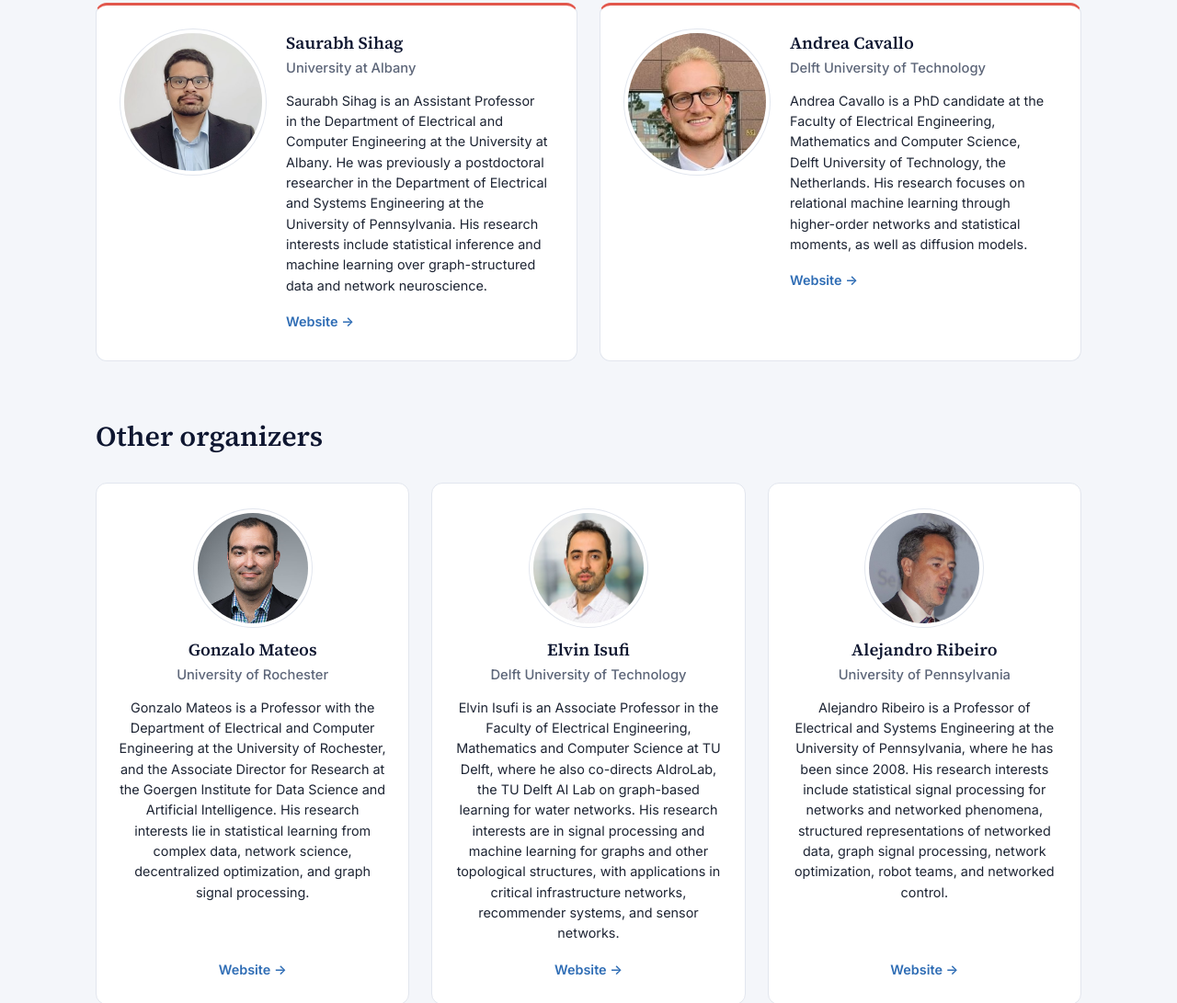
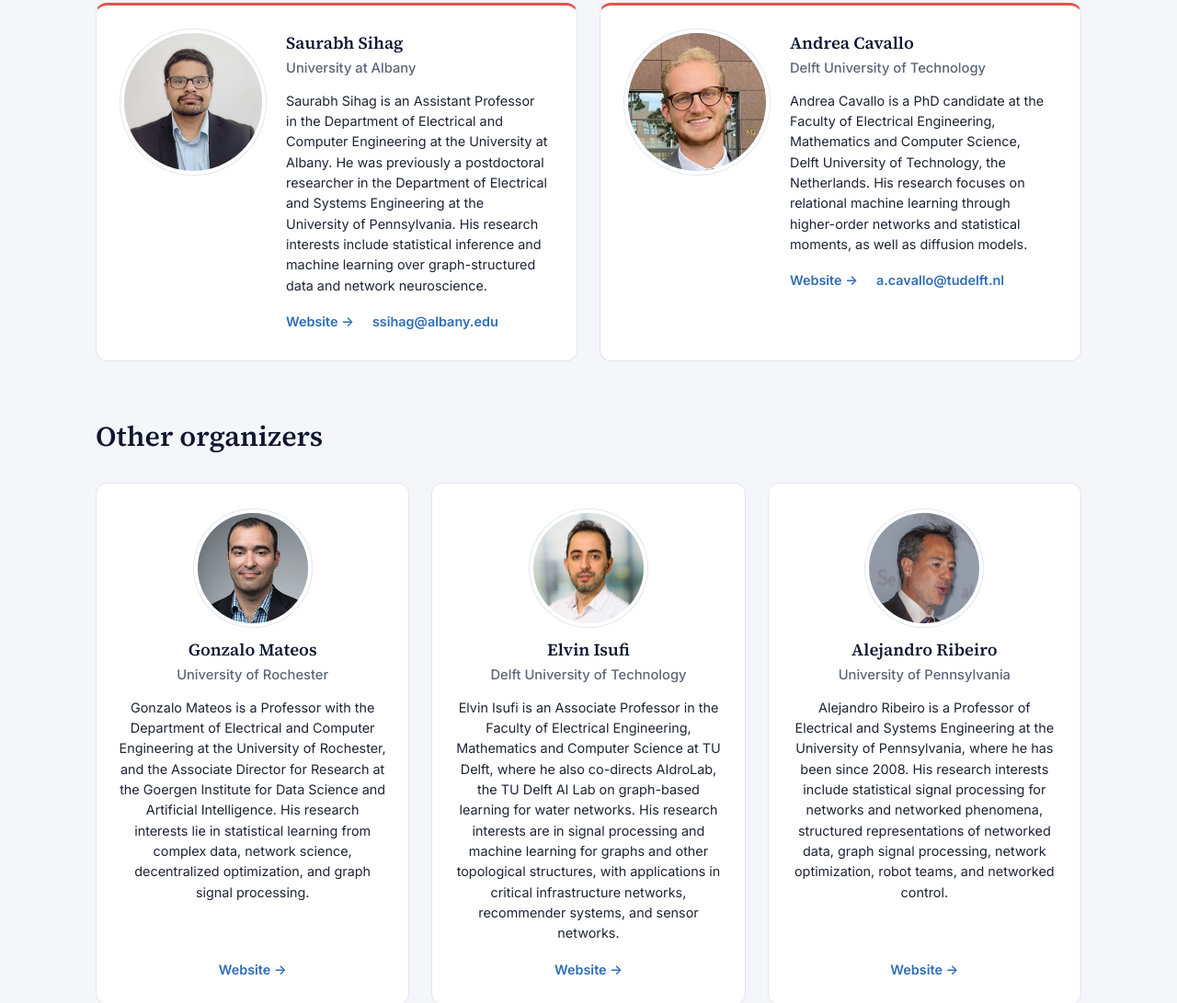
Before and after one commit to learningwithcovariances/learningwithcovariances.github.io, a plain HTML site: page index.html in a window 1280 px wide. Shown: the part 2909-4000 px from the top of the page at 92% size. Drawn offline with Linux system fonts and the light colour scheme.

Commit message:
Add speaker contact emails to speaker cards and footer
Co-Authored-By: Claude Opus 5.5 <noreply@anthropic.com>

```diff
--- a/assets/css/style.css
+++ b/assets/css/style.css
@@ -416,6 +416,8 @@ h3 { font-size: 1.25rem; font-weight: 600; }
 .affiliation { margin: 0 0 12px; font-size: .92rem; color: var(--muted); font-weight: 500; }
 .bio { margin: 0 0 16px; font-size: .9rem; line-height: 1.55; flex-grow: 1; }
 .speaker-link { font-size: .9rem; font-weight: 600; text-decoration: none; }
+.speaker-links { display: flex; flex-wrap: wrap; align-items: baseline; gap: 4px 20px; }
+@media (max-width: 560px) { .speaker-links { justify-content: center; } }
 
 /* ---------------- Schedule ---------------- */
 .schedule {
--- a/index.html
+++ b/index.html
@@ -15,7 +15,7 @@
   <link rel="preconnect" href="https://fonts.googleapis.com">
   <link rel="preconnect" href="https://fonts.gstatic.com" crossorigin>
   <link href="https://fonts.googleapis.com/css2?family=Inter:wght@400;500;600&family=Source+Serif+4:opsz,wght@8..60,500;8..60,600;8..60,700&display=swap" rel="stylesheet">
-  <link rel="stylesheet" href="assets/css/style.css?v=6">
+  <link rel="stylesheet" href="assets/css/style.css?v=7">
 </head>
 <body>
 
@@ -189,7 +189,10 @@
                 research interests include statistical inference and machine learning over graph-structured
                 data and network neuroscience.
               </p>
-              <a class="speaker-link" href="https://sihags.github.io/">Website <span aria-hidden="true">&rarr;</span></a>
+              <div class="speaker-links">
+                <a class="speaker-link" href="https://sihags.github.io/">Website <span aria-hidden="true">&rarr;</span></a>
+                <a class="speaker-link" href="mailto:ssihag@albany.edu">ssihag@albany.edu</a>
+              </div>
             </div>
           </article>
 
@@ -204,7 +207,10 @@
                 relational machine learning through higher-order networks and statistical moments, as well
                 as diffusion models.
               </p>
-              <a class="speaker-link" href="https://www.tudelft.nl/ewi/over-de-faculteit/afdelingen/intelligent-systems/multimedia-computing/people/andrea-cavallo">Website <span aria-hidden="true">&rarr;</span></a>
+              <div class="speaker-links">
+                <a class="speaker-link" href="https://www.tudelft.nl/ewi/over-de-faculteit/afdelingen/intelligent-systems/multimedia-computing/people/andrea-cavallo">Website <span aria-hidden="true">&rarr;</span></a>
+                <a class="speaker-link" href="mailto:a.cavallo@tudelft.nl">a.cavallo@tudelft.nl</a>
+              </div>
             </div>
           </article>
 
@@ -464,7 +470,7 @@
   <footer class="site-footer">
     <div class="container footer-inner">
       <p>Learning with Covariance Matrices &middot; LoG 2026 Tutorial</p>
-      <p>Contact: <a href="#" class="placeholder">[contact email]</a></p>
+      <p>Contact: <a href="mailto:ssihag@albany.edu">ssihag@albany.edu</a> &middot; <a href="mailto:a.cavallo@tudelft.nl">a.cavallo@tudelft.nl</a></p>
     </div>
   </footer>
 
```
